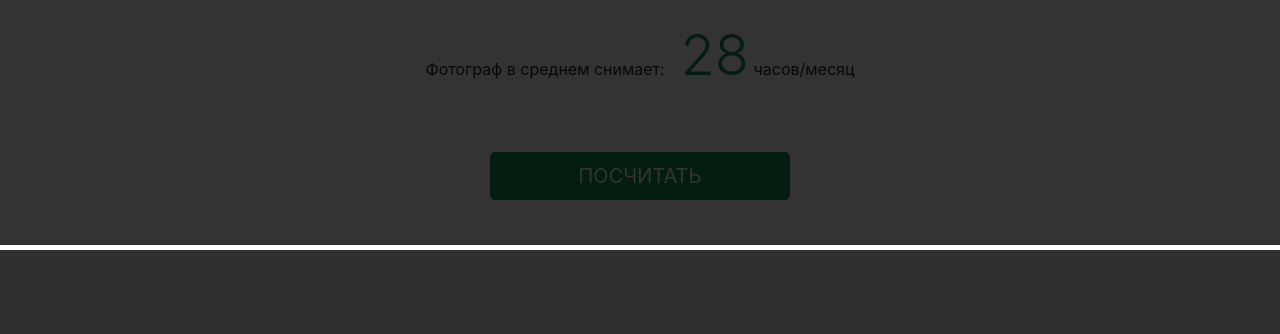
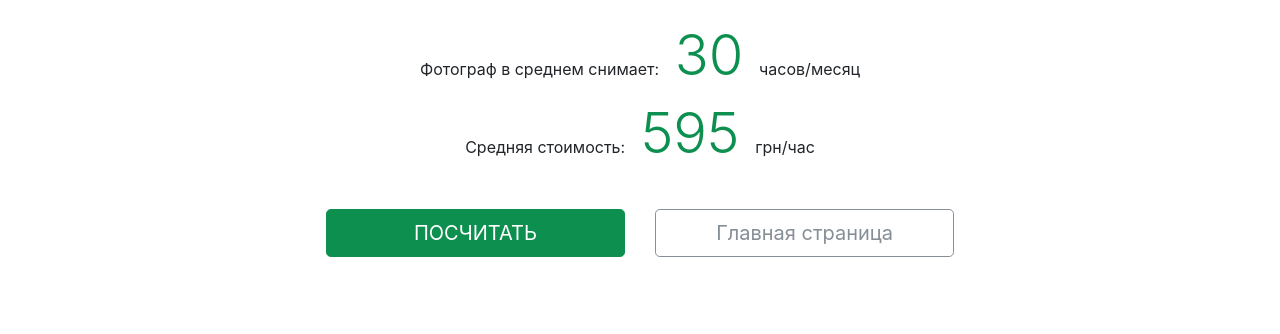
Before and after one commit to dkireev/dkireev.github.io, a PHP site: page /info.html in a window 1280 px wide. Shown: the part 555-889 px from the top of the page. Before the commit the page ends 805 px from the top, so only its background shows below. Run offline with PHP 8.4, Linux system fonts and the light colour scheme; some libraries are stand-ins or nearby versions.

Commit message:
Some fixes

```diff
--- a/css/style.css
+++ b/css/style.css
@@ -20,7 +20,7 @@
 	width: 100%;
 	background-color: #0d904f;
 	border-color: #0d904f;
-	margin: 3.1rem auto;
+	margin: 1.8rem auto;
 }
 .home-start:hover {
 	background-color: #fff;
@@ -29,7 +29,12 @@
 .home-info {
 	max-width: 18.7rem;
 	width: 100%;
-	margin: 3.1rem auto;
+	margin: 1.8rem auto;
+}
+.home-main {
+	max-width: 18.7rem;
+	width: 100%;
+	margin: 1.8rem auto;
 }
 .form-info {
 	max-width: 18.7rem;
@@ -39,30 +44,15 @@
 .info-heading {
 	margin: 1rem 0;
 }
+.info-text p {
+	margin-bottom: 0;
+}
 .average {
-	margin-bottom: 0;
+	margin: 0;
 	color: #0d904f;
 }
 .buttons {
 	margin-bottom: 3rem;
-}
-.ad {
-	position: absolute;
-	display: table;
-	top: 0;
-	left: 0;
-	width: 100%;
-	height: 100vh;
-	background-color: rgba(0,0,0,.8);
-	z-index: 1002;
-}
-.ad p {
-	z-index: 1003;
-	color: #fff;
-}
-.ad>.adsbygoogle {
-	display: table-cell !important;
-	vertical-align: middle;
 }
 @media (max-width: 991px) {
 	.display-3 {
--- a/form.html
+++ b/form.html
@@ -24,8 +24,11 @@
             </div>
         </div>
         <div class="row">
-            <div class="col-12">
+            <div class="col-sm-6 text-right">
                 <a class="btn btn-lg btn-secondary form-info" href="info.html" role="button">Инфографика</a>
+            </div>
+            <div class="col-sm-6 text-left">
+                <a class="btn btn-lg btn-outline-secondary home-main" href="index.html" role="button">Главная страница</a>
             </div>
         </div>
         <div class="row">
--- a/info.html
+++ b/info.html
@@ -22,24 +22,31 @@
             <div class="col-12">
                 <p class="info-heading">Процентное соотношение ценовых диапазонов, грн/час.</p>
                 <iframe width="267.5" height="268.5" seamless frameborder="0" scrolling="no" src="https://docs.google.com/spreadsheets/d/e/2PACX-1vTS5wtYeE4TzzxzK1w2WlQgF4VEcSD2pbpMoszu6P7oxxAQYBZOTq48f0U0w09NizklbarHWA2cNmef/pubchart?oid=703820260&amp;format=interactive" style="margin-bottom: 20px;"></iframe>
-                <p>Фотограф в среднем снимает:<span class="display-4 average"> 28</span> часов/месяц</p>
+                <p class="info-text">Фотограф в среднем снимает:<span class="display-4 average"> 30 </span>часов/месяц</p>
+                <p class="info-text">Средняя стоимость:<span class="display-4 average"> 595 </span>грн/час</p>
+            </div>
+        </div>
+        <div class="row">
+            <div class="col-sm-6 text-right">
+                <a class="btn btn-lg btn-success home-start" href="form.html" role="button">ПОСЧИТАТЬ</a>
+            </div>
+            <div class="col-sm-6 text-left">
+                <a class="btn btn-lg btn-outline-secondary home-main" href="index.html" role="button">Главная страница</a>
             </div>
         </div>
         <div class="row">
             <div class="col-12">
-                <a class="btn btn-lg btn-success home-start" href="form.html" role="button">ПОСЧИТАТЬ</a>
-            </div>
-        </div>
-        <div class="ad">
-            <p>Реклама закроется через 15 секунд...</p>
+                <div class="buttons">
                     <ins class="adsbygoogle"
                          style="display:block"
                          data-ad-client="ca-pub-2611572557979793"
                          data-ad-slot="6740154784"
                          data-ad-format="auto"></ins>
+                </div>
                     <script>
                     (adsbygoogle = window.adsbygoogle || []).push({});
                     </script>
+            </div>
         </div>
     </div>
     <!-- uSocial -->
```
Also changed, not shown: index.html (+13 -1 lines). Lines whose indentation alone changed are shown as unchanged.
